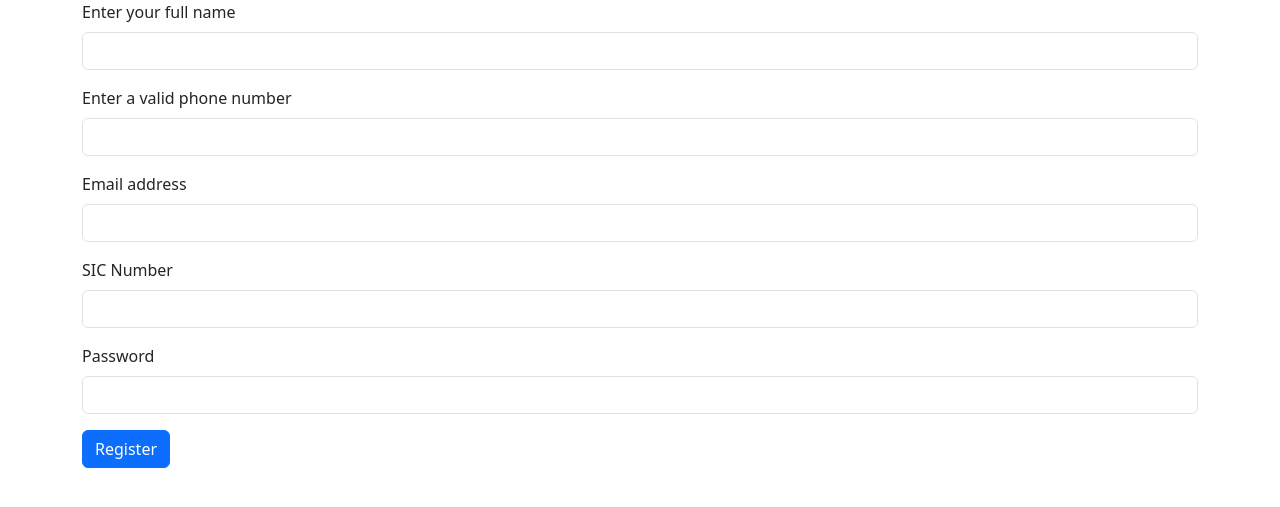
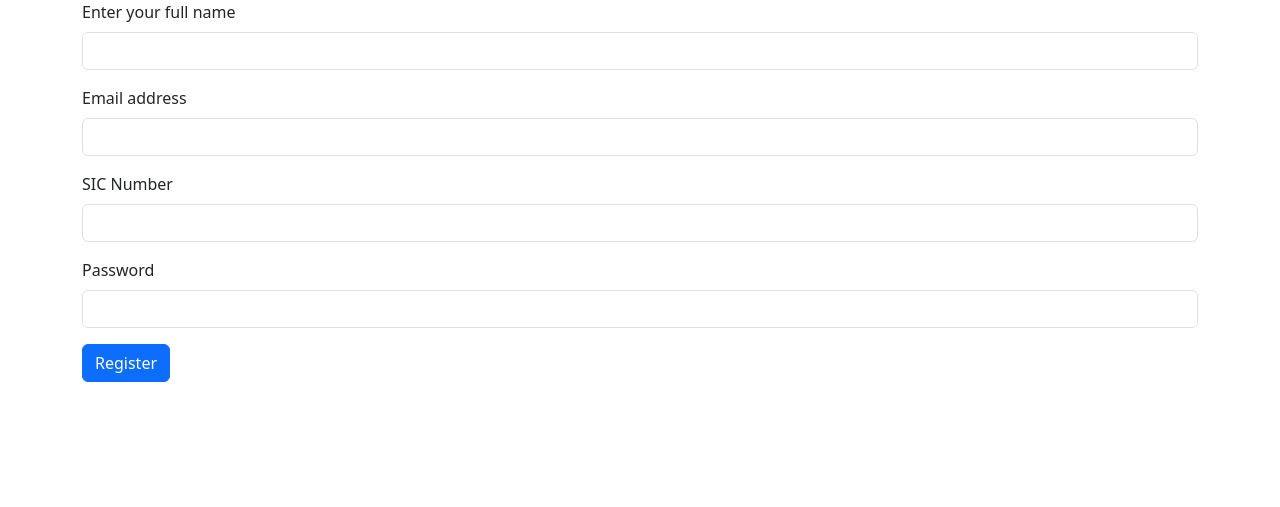
Before and after one commit to siya1429/clubsub, a Django app: template templates/accounts/register.html in a window 1280 px wide. Shown: the part 56-563 px from the top of the page. Run offline with Django 4.2, Linux system fonts and the light colour scheme; the template is opened without the code that fills it, so the values that code supplies are empty.

Commit message:
urls_modified

```diff
--- a/clubsub/urls.py
+++ b/clubsub/urls.py
@@ -1,6 +1,7 @@
 from django.contrib import admin
-from django.urls import path
+from django.urls import path, include
 
 urlpatterns = [
     path('admin/', admin.site.urls),
+    path('accounts/', include('accounts.urls'))
 ]
--- a/templates/accounts/profile.html
+++ b/templates/accounts/profile.html
@@ -6,7 +6,6 @@
       <ul class="list-group list-group-flush">
         <li class="list-group-item">Full Name: {{ user.full_name }}</li>
         <li class="list-group-item">Email : {{ user.email }}</li>
-        <li class="list-group-item">Phone : {{ user.phone }}</li>
       </ul>
       <div class="d-grid gap-2">
         <a class="btn btn-success" href="{% url 'profile_edit' %}">Edit</a>
--- a/templates/accounts/profile_edit.html
+++ b/templates/accounts/profile_edit.html
@@ -10,10 +10,6 @@
       <input type="name" class="form-control" id="name" name="name" value="{{user.full_name}}">
     </div>
     <div class="mb-3">
-      <label for="phone" class="form-label">Phone</label>
-      <input type="phone" class="form-control" id="phone" name="phone" value="{{user.phone}}">
-    </div>
-    <div class="mb-3">
       <label for="email" class="form-label">Email</label>
       <input type="email" class="form-control" id="email" name="email" value="{{user.email}}">
     </div>
--- a/templates/accounts/register.html
+++ b/templates/accounts/register.html
@@ -8,10 +8,6 @@
     <div class="mb-3">
       <label for="fullname" class="form-label">Enter your full name</label>
       <input type="name" class="form-control" id="full_name" name="full_name">
-    </div>
-    <div class="mb-3">
-      <label for="phone" class="form-label">Enter a valid phone number</label>
-      <input type="phone" class="form-control" id="phone" name="phone">
     </div>
     <div class="mb-3">
       <label for="Email" class="form-label">Email address</label>
```
